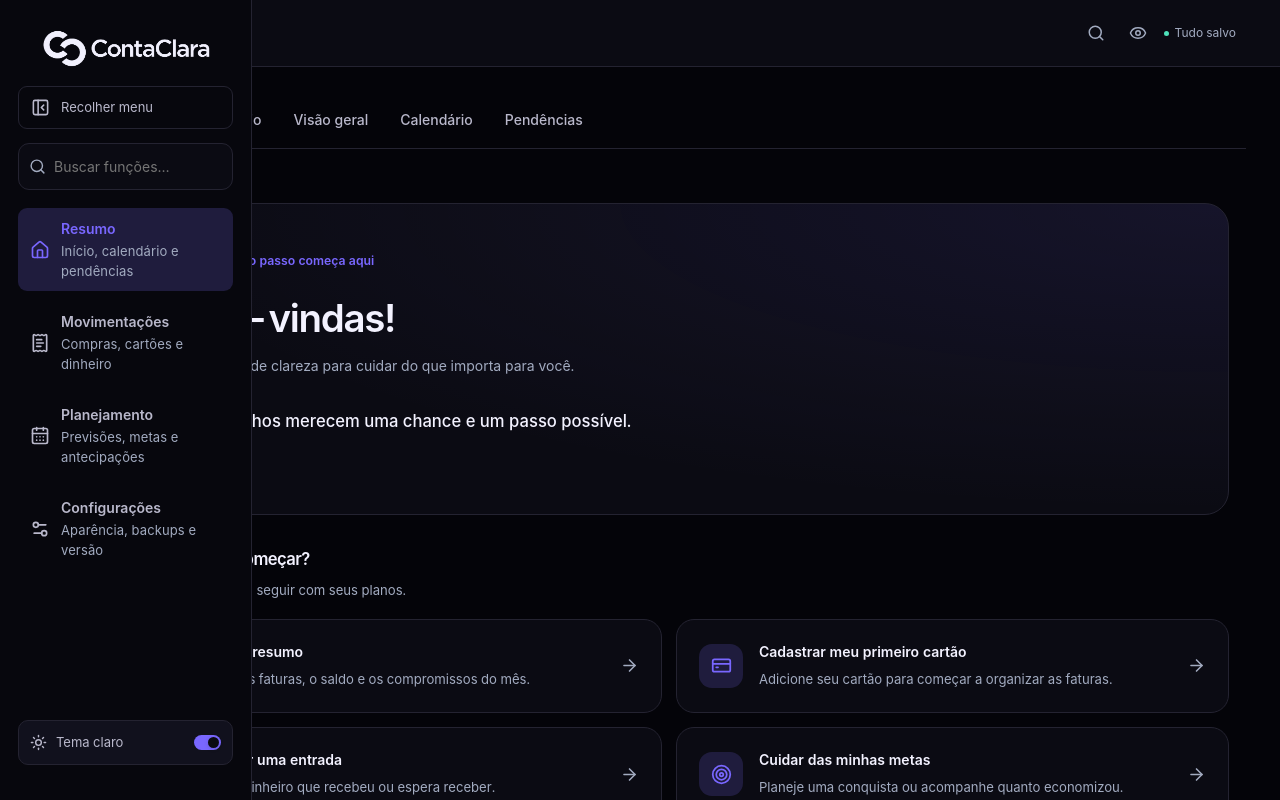
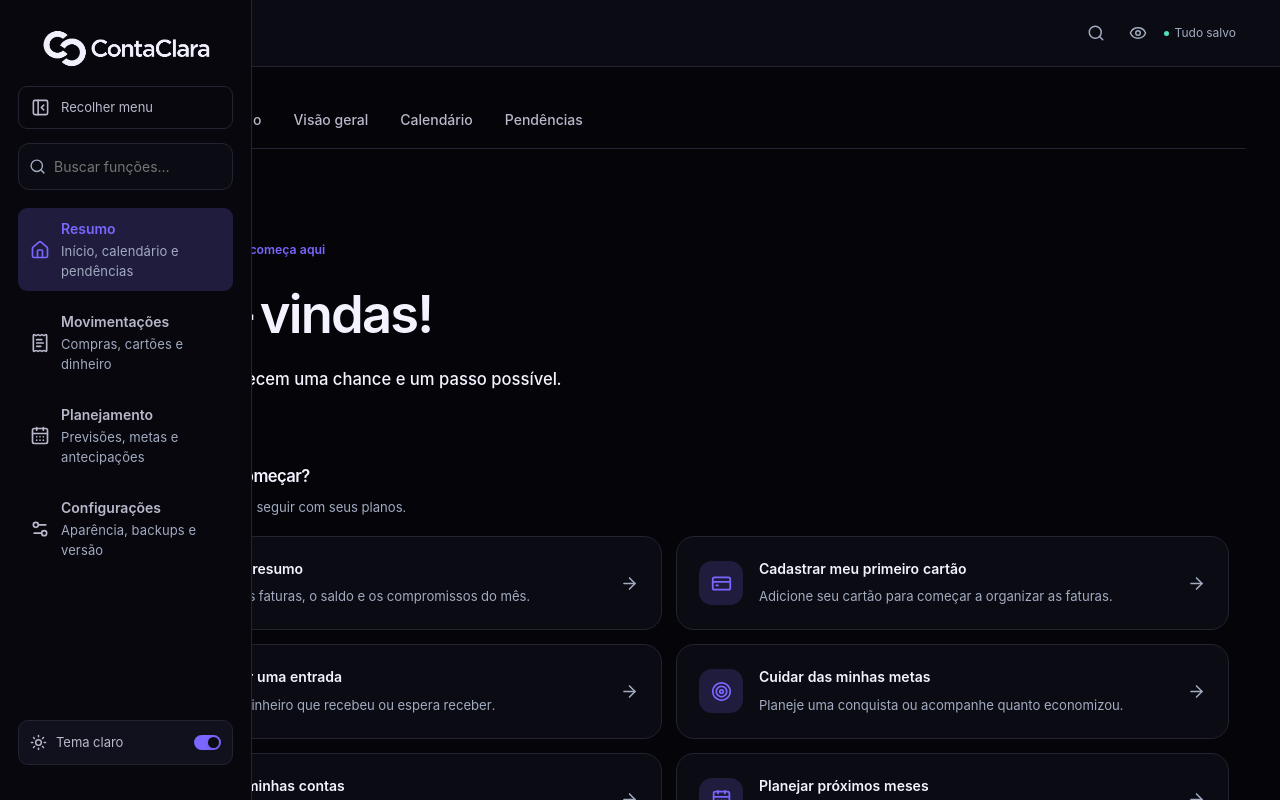
Before and after one commit to washington-snowe/creditcard-dispenses-calculator, a React (Vite) app: page / in a window 1280 px wide. Shown: the top 800 px of the page. Built offline with nearby package versions, Linux system fonts and the light colour scheme; a web font is replaced by a local one.

Commit message:
Show larger welcome greeting and inspiration without card or divider

```diff
--- a/package.json
+++ b/package.json
@@ -1,6 +1,6 @@
 {
   "name": "saldo-desktop",
-  "version": "4.10.1",
+  "version": "4.10.2",
   "private": true,
   "description": "Gestão local de cartões, compras parceladas e planejamento financeiro.",
   "type": "module",
--- a/src/components/greeting.tsx
+++ b/src/components/greeting.tsx
@@ -95,9 +95,6 @@ export function GreetingPage({
         <h1 tabIndex={-1}>
           {info?.name ? `Boas-vindas, ${info.name}!` : "Boas-vindas!"}
         </h1>
-        <p className="greeting-intro">
-          Um momento de clareza para cuidar do que importa para você.
-        </p>
         <blockquote
           className="greeting-quote"
           data-testid="welcome-phrase"
--- a/src/greeting.css
+++ b/src/greeting.css
@@ -4,18 +4,7 @@
   padding: clamp(8px, 2vw, 28px) 0 24px;
 }
 .greeting-hero {
-  position: relative;
-  overflow: hidden;
-  padding: clamp(24px, 4vw, 48px);
-  border: 1px solid var(--border);
-  border-radius: 24px;
-  background:
-    radial-gradient(
-      ellipse at top right,
-      color-mix(in srgb, var(--accent) 10%, transparent),
-      transparent 70%
-    ),
-    var(--surface);
+  padding-block: clamp(20px, 3vw, 40px);
 }
 .greeting-eyebrow {
   display: inline-flex;
@@ -27,27 +16,21 @@
 }
 .greeting h1 {
   margin: 20px 0 12px;
-  font-size: clamp(1.75rem, 3.5vw, 2.75rem);
-  line-height: 1.25;
+  font-size: clamp(2.25rem, 4.5vw, 3.75rem);
+  line-height: 1.2;
   overflow-wrap: anywhere;
-}
-.greeting-intro {
-  color: var(--muted);
-  font-size: 1rem;
-  line-height: 1.65;
-  margin: 0;
+  text-wrap: balance;
 }
 .greeting-quote {
   max-width: 48ch;
-  margin: 28px 0 0;
-  padding: 3px 0 3px 18px;
-  border-left: 3px solid var(--accent);
+  margin: 20px 0 0;
+  padding: 0;
+  border: 0;
   color: var(--text);
   font-size: clamp(1.0625rem, 1.5vw, 1.1875rem);
   line-height: 1.65;
   font-weight: 500;
   overflow-wrap: anywhere;
-  min-block-size: calc(2lh + 6px);
   text-wrap: balance;
 }
 .greeting-suggestions {
--- a/src/release-notes.json
+++ b/src/release-notes.json
@@ -1,26 +1,16 @@
 {
-  "version": "4.10.1",
-  "title": "Mais clareza em cada detalhe",
+  "version": "4.10.2",
+  "title": "Boas-vindas com mais espaço",
   "highlights": [
     {
-      "title": "Ações legíveis e diretas",
-      "description": "Menus de compras, despesas, cartões e outros registros agora mantêm ícones e textos alinhados. Quando só há uma opção, a ação aparece diretamente, sem os três pontinhos.",
-      "kind": "fixed"
-    },
-    {
-      "title": "Inspiração que cabe na sua tela",
-      "description": "As 200 frases foram reescritas com mensagens mais motivadoras e curtas. O bloco se adapta à janela e ao texto ampliado, sem cortar o conteúdo.",
+      "title": "Uma saudação em destaque",
+      "description": "A mensagem de boas-vindas está maior e aparece diretamente sobre o fundo da tela, com espaçamento adaptado à janela.",
       "kind": "improved"
     },
     {
-      "title": "Recebimentos no dia certo",
-      "description": "O calendário mostra rendas recorrentes na data em que foram recebidas, inclusive pagamentos de outros meses, preservando os nomes e valores do histórico.",
-      "kind": "fixed"
-    },
-    {
-      "title": "Cópias de segurança mais robustas",
-      "description": "Pastas e links com nomes semelhantes aos de backups são ignorados na listagem e não interferem nas cópias automáticas. Seus arquivos são preservados.",
-      "kind": "fixed"
+      "title": "Inspiração sem divisórias",
+      "description": "A frase motivacional fica logo abaixo da saudação, sem card, bordas ou divisória lateral, com leitura confortável em telas menores e com zoom.",
+      "kind": "improved"
     }
   ]
 }
```
Also changed, not shown: 2 other files (tests, documents, lock files or other folders).
